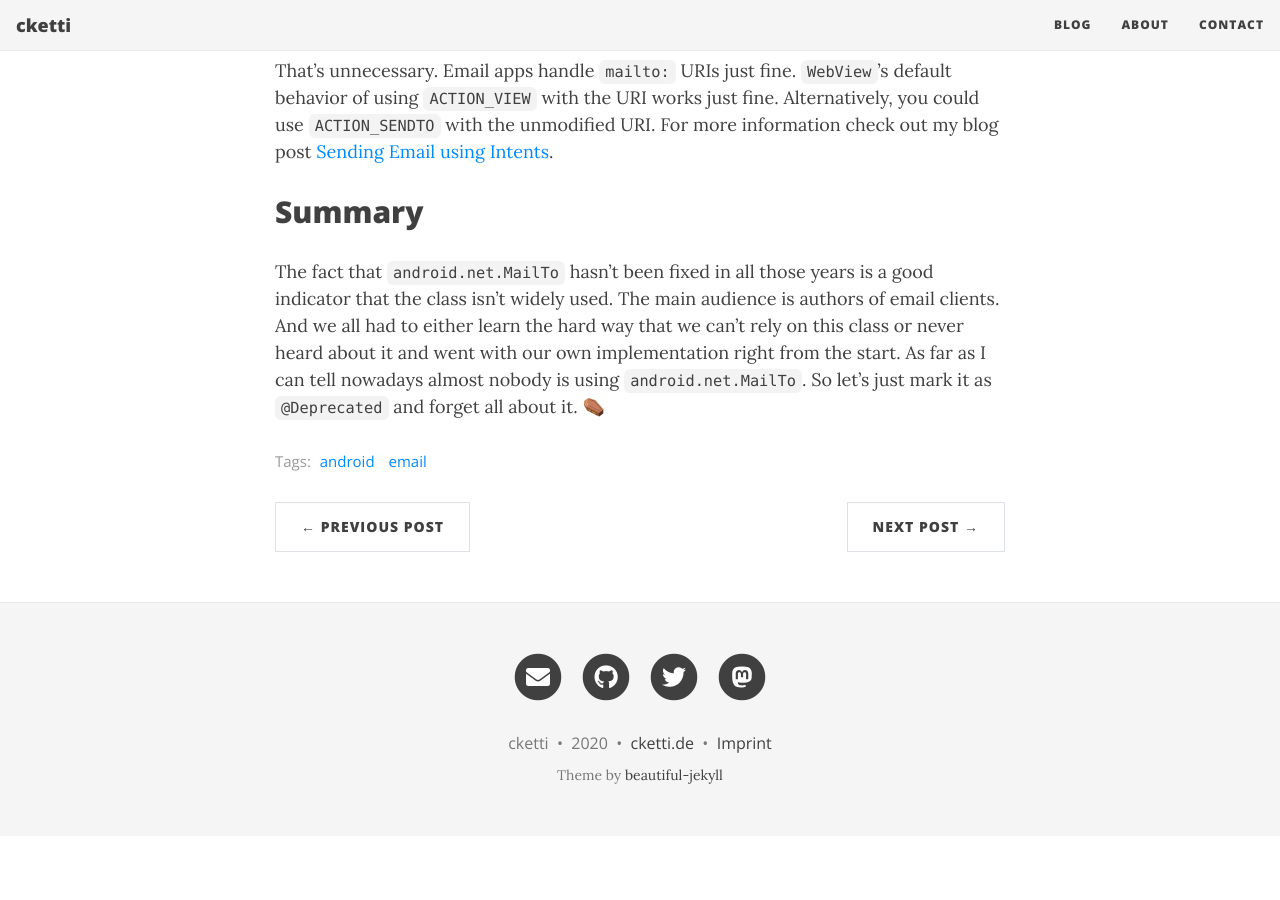
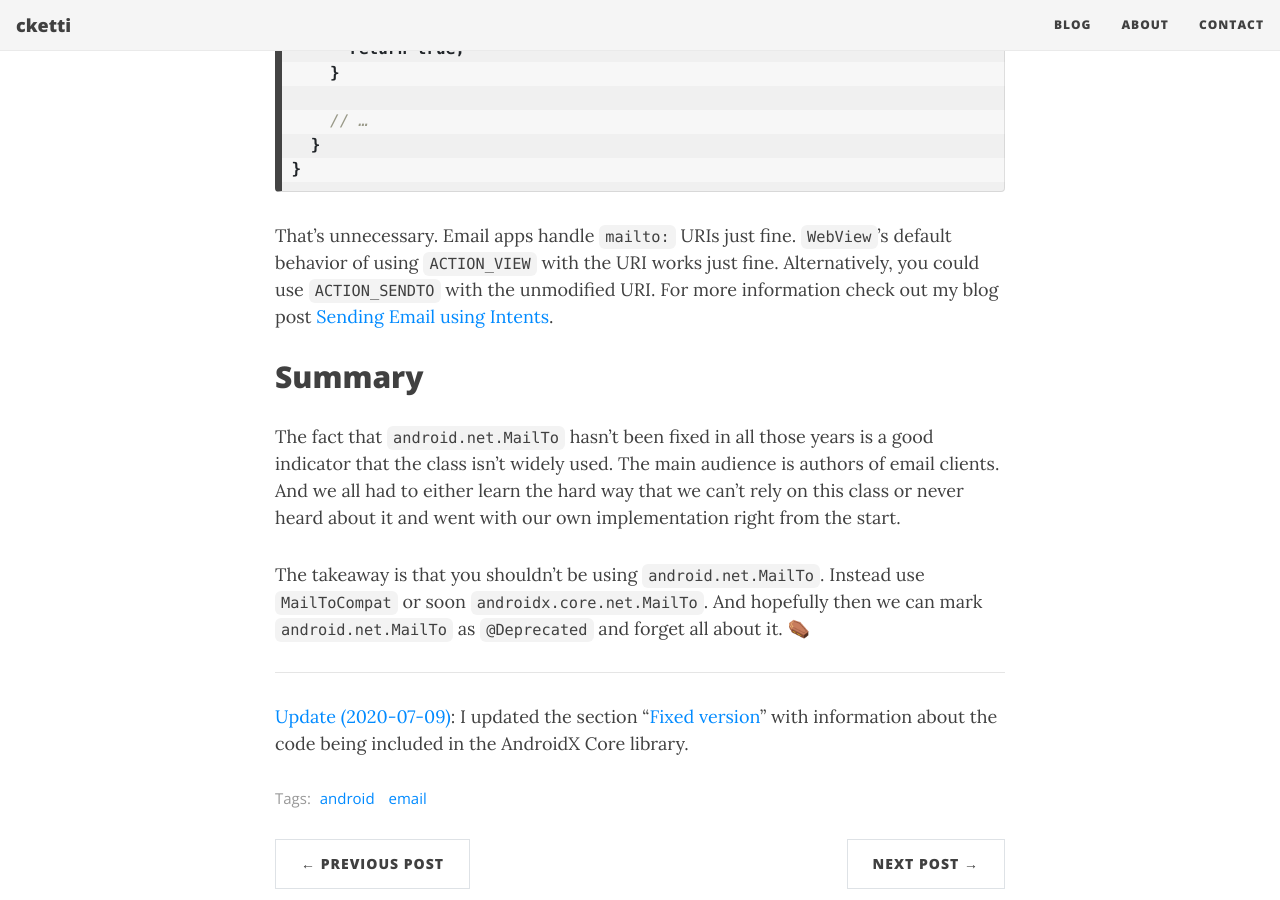
Before and after one commit to cketti/cketti.de, a Jekyll site: the page built from _posts/2020-06-22-android-net-mailto-is-broken.md, in a window 1280 px wide and 900 px high, scrolled down 5076 px. Built offline with Jekyll 4.4.1, drawn with Linux system fonts in a browser that asks for light colours; nearby versions of some CDN libraries; before the commit the page ends 5912 px from its top, so only the background shows below that; some of the changed text lies outside the part shown.

Commit message:
Update post 'android.net.MailTo is broken'
Add information about the fixed class being part of AndroidX Core soon.

```diff
--- a/_posts/2020-06-22-android-net-mailto-is-broken.md
+++ b/_posts/2020-06-22-android-net-mailto-is-broken.md
@@ -113,6 +113,9 @@
 
 If you are using the platform's `MailTo` class and are looking for a drop-in replacement without these bugs, check out my [`MailToCompat`](https://github.com/cketti/MailToCompat) library: [https://github.com/cketti/MailToCompat](https://github.com/cketti/MailToCompat).
 
+**Update:** The fixed class will also be part of the [AndroidX Core](https://developer.android.com/jetpack/androidx/releases/core) library starting with version 1.5.0-alpha02. Big thanks to [Ian Lake](https://twitter.com/ianhlake) for suggesting I [make this a contribution to AndroidX Core](https://issuetracker.google.com/issues/159827506) and then shepherding the change on [r.android.com](https://android-review.googlesource.com/c/platform/frameworks/support/+/1349602) ❤️
+As soon as the class will be included in a stable release of AndroidX Core I'll retire my `MailToCompat` library.
+
 
 ## Should I be using `MailTo`?
 
@@ -153,4 +156,10 @@
 
 ## Summary
 
-The fact that `android.net.MailTo` hasn't been fixed in all those years is a good indicator that the class isn't widely used. The main audience is authors of email clients. And we all had to either learn the hard way that we can't rely on this class or never heard about it and went with our own implementation right from the start. As far as I can tell nowadays almost nobody is using `android.net.MailTo`. So let's just mark it as `@Deprecated` and forget all about it. ⚰️
+The fact that `android.net.MailTo` hasn't been fixed in all those years is a good indicator that the class isn't widely used. The main audience is authors of email clients. And we all had to either learn the hard way that we can't rely on this class or never heard about it and went with our own implementation right from the start.
+
+The takeaway is that you shouldn't be using `android.net.MailTo`. Instead use `MailToCompat` or soon `androidx.core.net.MailTo`. And hopefully then we can mark `android.net.MailTo` as `@Deprecated` and forget all about it. ⚰️
+
+---
+
+[Update (2020-07-09)](https://github.com/cketti/cketti.github.io/commits/master/_posts/2020-06-22-android-net-mailto-is-broken.md): I updated the section "[Fixed version](#fixed-version)" with information about the code being included in the AndroidX Core library.
```
